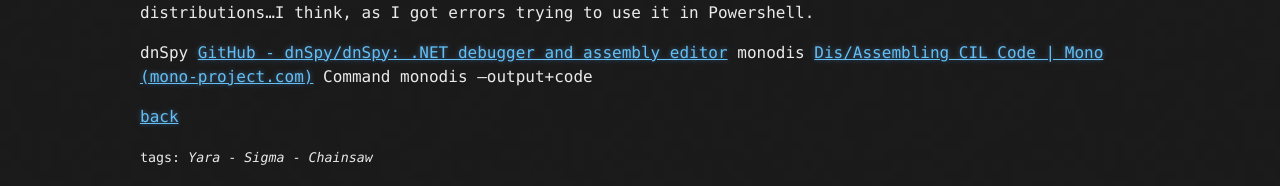
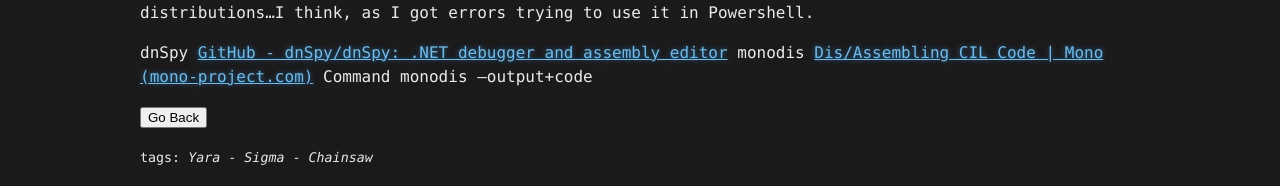
Before and after one commit to CyberCasquatch/cybercasquatch.github.io, a Jekyll site: the page built from _posts/TidBits/2024-09-03-TidBit-19.markdown, in a window 1280 px wide. Shown: the part 1537-1723 px from the top of the page. Built offline with Jekyll 4.4.1, drawn with Linux system fonts in a browser that asks for light colours.

```diff
--- a/_posts/TidBits/2024-09-03-TidBit-19.markdown
+++ b/_posts/TidBits/2024-09-03-TidBit-19.markdown
@@ -56,4 +56,4 @@ This is a screenshot of the dnSpy utility within a windows environment. Monodis
 dnSpy [GitHub - dnSpy/dnSpy: .NET debugger and assembly editor](https://github.com/dnSpy/dnSpy)
 monodis [Dis/Assembling CIL Code | Mono (mono-project.com)](https://www.mono-project.com/docs/tools+libraries/tools/monodis/) Command monodis --output+code <filename.exe>
 
-[back](./TidBits-Main.html)
+<button onclick="history.back()">Go Back</button>
```
